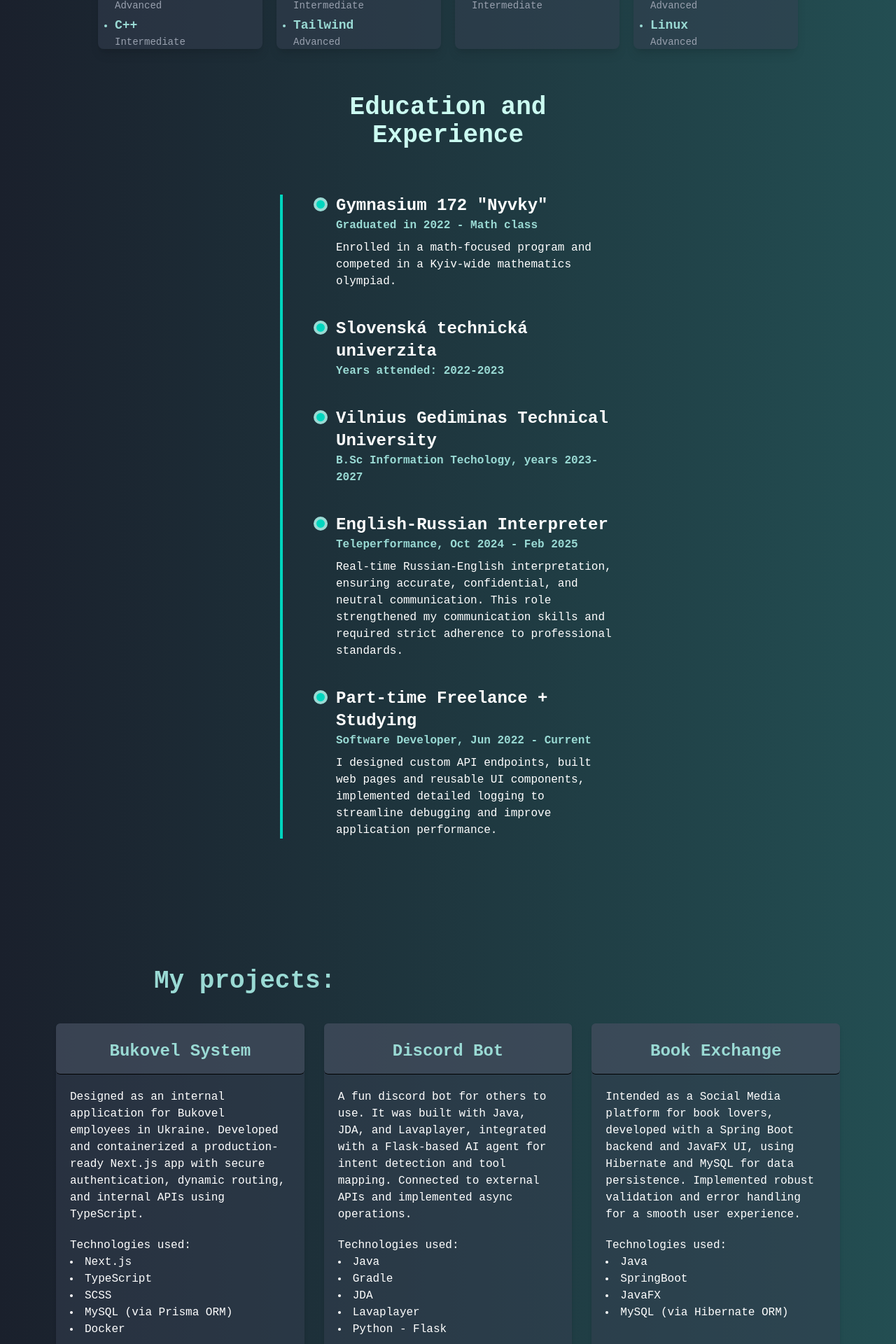
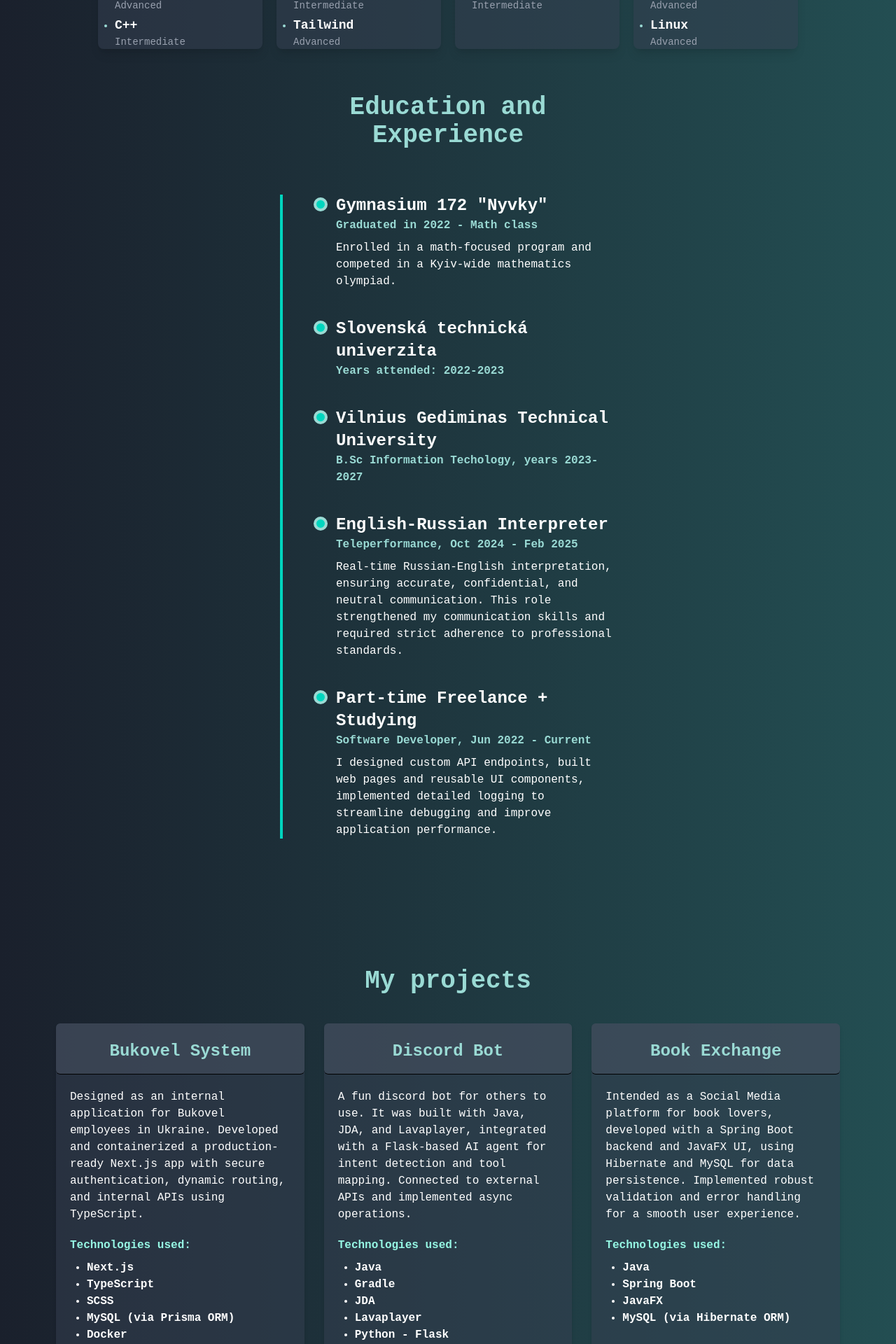
Before and after one commit to Loender/portfolio, a Next.js app: page / in a window 1280 px wide. Shown: the part 1540-3460 px from the top of the page at 70% size. Built offline with nearby package versions, Linux system fonts and the light colour scheme.

Commit message:
styling improvement

```diff
--- a/src/components/About.tsx
+++ b/src/components/About.tsx
@@ -99,53 +99,61 @@ const About = () => {
       </div>
       <div className="pt-2 flex justify-center">
         <div className="grid grid-cols-1 sm:grid-cols-2 lg:grid-cols-4 gap-5 w-250">
-          <div className="rounded-lg bg-gray-700/50 shadow-lg">
+          <div className="rounded-lg bg-gray-700/50 shadow-lg transition-transform duration-300 ease-in-out hover:scale-103">
             <div className="pt-2 flex justify-center font-bold bg-gray-700 rounded-lg shadow-lg">
               Back End
             </div>
             <ul className="list-disc pl-6 pt-2 space-y-1">
               {backEndLanguages.map((lang) => (
                 <li key={lang.name}>
-                  <h3 className="text-lg font-semibold">{lang.name}</h3>
+                  <h3 className="text-lg text-white font-semibold">
+                    {lang.name}
+                  </h3>
                   <p className="text-gray-400 text-sm">{lang.exp}</p>
                 </li>
               ))}
             </ul>
           </div>
-          <div className="rounded-lg bg-gray-700/50 shadow-lg">
+          <div className="rounded-lg bg-gray-700/50 shadow-lg transition-transform duration-300 ease-in-out hover:scale-103">
             <div className="pt-2 flex justify-center font-bold bg-gray-700 rounded-lg shadow-lg">
               Web Development
             </div>
             <ul className="list-disc pl-6 pt-2 space-y-1">
               {webDevLanguages.map((lang) => (
                 <li key={lang.name}>
-                  <h3 className="text-lg font-semibold">{lang.name}</h3>
+                  <h3 className="text-lg text-white font-semibold">
+                    {lang.name}
+                  </h3>
                   <p className="text-gray-400 text-sm">{lang.exp}</p>
                 </li>
               ))}
             </ul>
           </div>
-          <div className="rounded-lg bg-gray-700/50 shadow-lg">
+          <div className="rounded-lg bg-gray-700/50 shadow-lg transition-transform duration-300 ease-in-out hover:scale-103">
             <div className="pt-2 flex justify-center font-bold bg-gray-700 rounded-lg shadow-lg">
               Databases
             </div>
             <ul className="list-disc pl-6 pt-2 space-y-1">
               {DB.map((lang) => (
                 <li key={lang.name}>
-                  <h3 className="text-lg font-semibold">{lang.name}</h3>
+                  <h3 className="text-lg text-white font-semibold">
+                    {lang.name}
+                  </h3>
                   <p className="text-gray-400 text-sm">{lang.exp}</p>
                 </li>
               ))}
             </ul>
           </div>
-          <div className="rounded-lg bg-gray-700/50 shadow-lg">
+          <div className="rounded-lg bg-gray-700/50 shadow-lg transition-transform duration-300 ease-in-out hover:scale-103">
             <div className="pt-2 flex justify-center font-bold bg-gray-700 rounded-lg shadow-lg">
               Dev Tools & Tech
             </div>
             <ul className="list-disc pl-6 pt-2 space-y-1">
               {devTools.map((lang) => (
                 <li key={lang.name}>
-                  <h3 className="text-lg font-semibold">{lang.name}</h3>
+                  <h3 className="text-lg text-white font-semibold">
+                    {lang.name}
+                  </h3>
                   <p className="text-gray-400 text-sm">{lang.exp}</p>
                 </li>
               ))}
--- a/src/components/Certifications.tsx
+++ b/src/components/Certifications.tsx
@@ -27,7 +27,7 @@ const certifications = [
 
 const Certifications = () => {
   return (
-    <div className="min-h-screen px-70 py-20 bg-gray-800/50 text-white shadow-lg">
+    <div className="min-h-screen px-70 py-20 bg-gray-800/20 text-white shadow-lg">
       <h1 className="text-4xl font-bold text-center text-teal-400 mb-10">
         Certifications
       </h1>
--- a/src/components/Education.tsx
+++ b/src/components/Education.tsx
@@ -1,7 +1,7 @@
 const Education = () => {
   return (
     <div className="py-16 px-100">
-      <h2 className="text-4xl font-bold text-teal-100 mb-16 text-center">
+      <h2 className="text-4xl font-bold mb-16 text-center">
         Education and Experience
       </h2>
       <div className="relative border-l-4 border-teal-400 pl-15 space-y-10">
--- a/src/components/Projects.tsx
+++ b/src/components/Projects.tsx
@@ -1,7 +1,9 @@
 const Projects = () => {
   return (
     <div className="min-h-screen py-30 px-20">
-      <h1 className="pl-35 pb-10 font-bold text-4xl">My projects:</h1>
+      <h1 className="flex justify-center pb-10 font-bold text-4xl">
+        My projects
+      </h1>
       <div className="flex justify-center items-center gap-7">
         <div className="w-100 h-130 bg-gray-700/50 rounded-md shadow-md transition-transform duration-300 ease-in-out hover:scale-101 hover:shadow-lg">
           <div className="pt-6 bg-gray-600/50 rounded-md border-b border-black ">
@@ -16,12 +18,17 @@ const Projects = () => {
               app with secure authentication, dynamic routing, and internal APIs
               using TypeScript.
             </h1>
-            <h1 className="pt-5">Technologies used:</h1>
+            <h1 className="pt-5 font-semibold text-teal-200">
+              Technologies used:
+            </h1>
+            <ul className="list-disc pl-6 pt-2 font-semibold">
               <li>Next.js</li>
               <li>TypeScript</li>
               <li>SCSS</li>
               <li>MySQL (via Prisma ORM)</li>
               <li>Docker</li>
+            </ul>
+
             <div className="pt-5 flex justify-center items-center text-xl">
               <a
                 href="https://github.com/chibriki/next-website"
@@ -46,12 +53,17 @@ const Projects = () => {
               detection and tool mapping. Connected to external APIs and
               implemented async operations.
             </h1>
-            <h1 className="pt-5">Technologies used:</h1>
+            <h1 className="pt-5 font-semibold text-teal-200">
+              Technologies used:
+            </h1>
+            <ul className="list-disc pl-6 pt-2 font-semibold">
               <li>Java</li>
               <li>Gradle</li>
               <li>JDA</li>
               <li>Lavaplayer</li>
               <li>Python - Flask</li>
+            </ul>
+
             <div className="pt-5 flex justify-center items-center text-xl">
               <a
                 href="https://github.com/Loender/discord-bot"
@@ -76,11 +88,16 @@ const Projects = () => {
               MySQL for data persistence. Implemented robust validation and
               error handling for a smooth user experience.
             </h1>
-            <h1 className="pt-5">Technologies used:</h1>
+            <h1 className="pt-5 font-semibold text-teal-200">
+              Technologies used:
+            </h1>
+            <ul className="list-disc pl-6 pt-2 font-semibold">
               <li>Java</li>
-            <li>SpringBoot</li>
+              <li>Spring Boot</li>
               <li>JavaFX</li>
               <li>MySQL (via Hibernate ORM)</li>
+            </ul>
+
             <div className="pt-5 flex justify-center items-center text-xl">
               <a
                 href="https://github.com/Loender/Book-Exchange"
```
Lines whose indentation alone changed are shown as unchanged.
